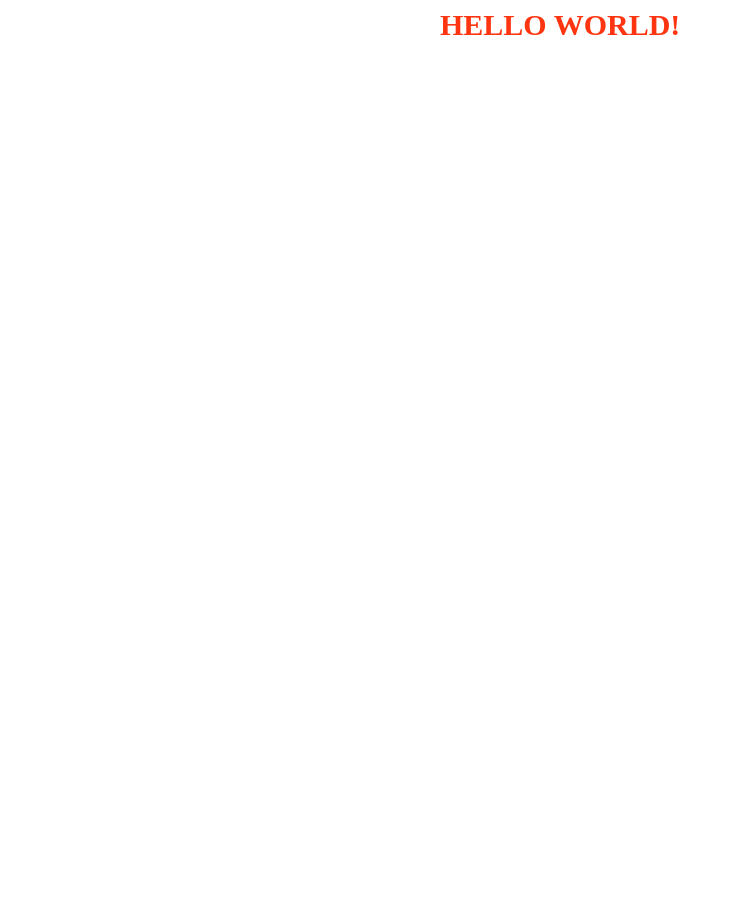
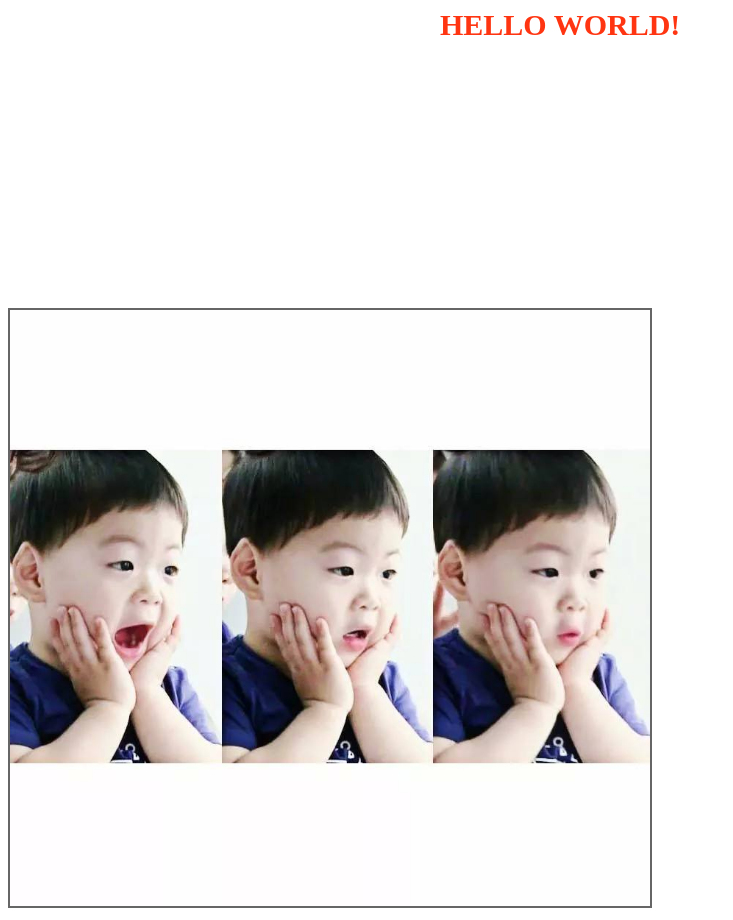
Before and after one commit to itt0102/itt0102.github.io, a plain HTML site: page index.html in a window 1280 px wide. Shown: the whole page, without its empty margins (0-733 px from the left). Before the commit the page ends 800 px from the top, so only its background shows below. Drawn offline with Linux system fonts and the light colour scheme.

Commit message:
#2 사진 추가

```diff
--- a/index.html
+++ b/index.html
@@ -1,6 +1,7 @@
 <!DOCTYPE html>
 <html>
 <head>
+<meta charset = "utf-8">
     <title>김하연의 홈페이지</title>
     <script src="./main.js"></script>
     <style>
@@ -15,5 +16,7 @@
 </head>
 <body>
 <div class = "greeting">HELLO WORLD!</div>
+<img src = "./images/ms.jpg" alt = "만세" title = "만세"
+style = "width:640px;border:2px solid #666666;">
 </body>
 </html>
```
Also changed, not shown: images/ms.jpg (added).
